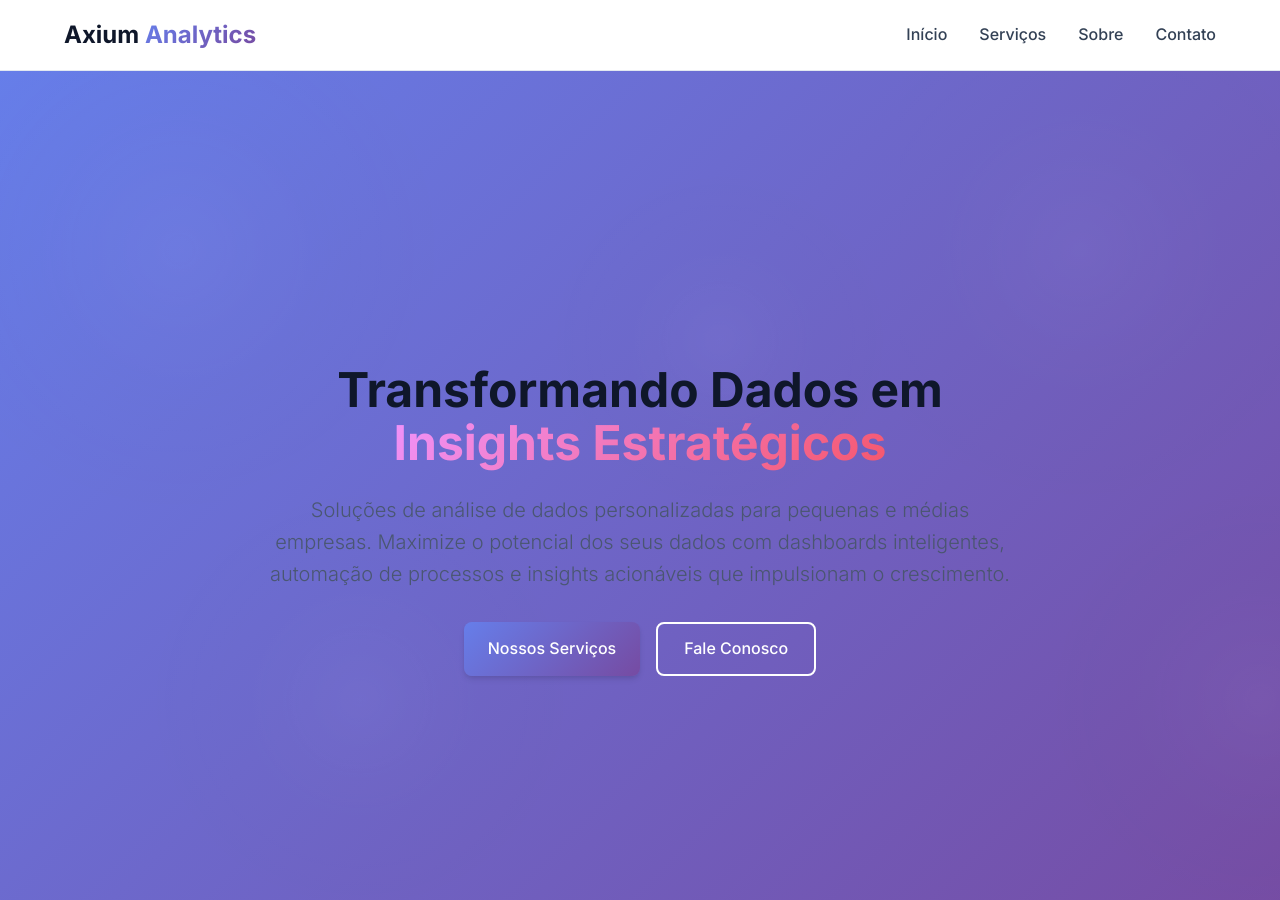
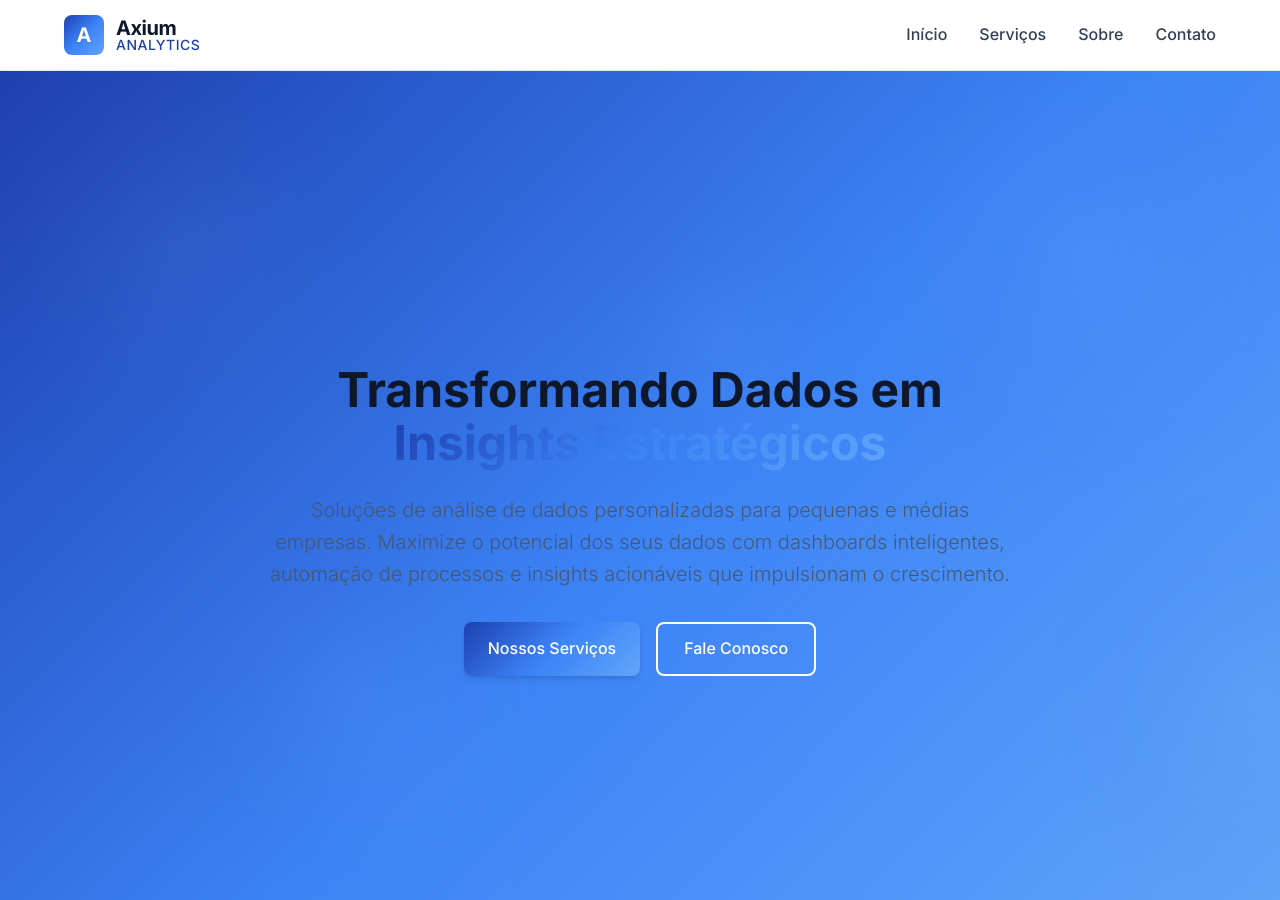
Before and after one commit to misaelsvp/axium-analytics, a Jekyll site: the page built from index.html, in a window 1280 px wide and 900 px high. Built offline with Jekyll 4.4.1, drawn with Linux system fonts in a browser that asks for light colours.

```diff
--- a/Gemfile
+++ b/Gemfile
@@ -1,6 +1,6 @@
 source "https://rubygems.org"
 
-gem "jekyll", "~> 4.3"
+gem "jekyll", "~> 4.2"
 gem "minima", "~> 2.5"
 
 group :jekyll_plugins do
--- a/_layouts/default.html
+++ b/_layouts/default.html
@@ -16,6 +16,7 @@
     <link href="https://fonts.googleapis.com/css2?family=Inter:wght@300;400;500;600;700&display=swap" rel="stylesheet">
 
     <!-- Favicon -->
+    <link rel="icon" type="image/svg+xml" href="{{ '/assets/images/favicon.svg' | relative_url }}">
     <link rel="icon" type="image/x-icon" href="{{ '/assets/images/favicon.ico' | relative_url }}">
 
     <!-- Open Graph -->
@@ -35,8 +36,15 @@
         <div class="nav-container">
             <div class="nav-logo">
                 <a href="{{ '/' | relative_url }}">
-                    <span class="logo-text">Axium</span>
-                    <span class="logo-accent">Analytics</span>
+                    <div class="logo-container">
+                        <div class="logo-icon">
+                            <div class="logo-a">A</div>
+                        </div>
+                        <div class="logo-text">
+                            <span class="logo-main">Axium</span>
+                            <span class="logo-sub">Analytics</span>
+                        </div>
+                    </div>
                 </a>
             </div>
             <div class="nav-menu" id="nav-menu">
--- a/_sass/_components.scss
+++ b/_sass/_components.scss
@@ -241,7 +241,7 @@
     &:focus {
       outline: none;
       border-color: $primary-color;
-      box-shadow: 0 0 0 3px rgba(102, 126, 234, 0.1);
+      box-shadow: 0 0 0 3px rgba(30, 64, 175, 0.1);
     }
   }
 
--- a/_sass/_layout.scss
+++ b/_sass/_layout.scss
@@ -29,19 +29,72 @@
 
   .nav-logo {
     a {
-      font-size: $font-size-2xl;
-      font-weight: 700;
       text-decoration: none;
+      display: flex;
+      align-items: center;
+      gap: $spacing-3;
+
+      .logo-container {
+        display: flex;
+        align-items: center;
+        gap: $spacing-3;
+      }
+
+      .logo-icon {
+        width: 40px;
+        height: 40px;
+        background: $primary-gradient;
+        border-radius: 8px;
+        display: flex;
+        align-items: center;
+        justify-content: center;
+        position: relative;
+        overflow: hidden;
+
+        &::before {
+          content: '';
+          position: absolute;
+          top: 0;
+          left: 0;
+          right: 0;
+          bottom: 0;
+          background: linear-gradient(45deg, rgba(255,255,255,0.1) 0%, transparent 50%, rgba(255,255,255,0.1) 100%);
+          transform: translateX(-100%);
+          transition: transform 0.6s ease;
+        }
+
+        &:hover::before {
+          transform: translateX(100%);
+        }
+
+        .logo-a {
+          color: $white;
+          font-size: $font-size-xl;
+          font-weight: 700;
+          font-family: 'Inter', sans-serif;
+          text-shadow: 0 1px 2px rgba(0,0,0,0.1);
+        }
+      }
 
       .logo-text {
-        color: $gray-900;
-      }
+        display: flex;
+        flex-direction: column;
+        line-height: 1;
 
-      .logo-accent {
-        background: $primary-gradient;
-        -webkit-background-clip: text;
-        -webkit-text-fill-color: transparent;
-        background-clip: text;
+        .logo-main {
+          font-size: $font-size-xl;
+          font-weight: 700;
+          color: $gray-900;
+          letter-spacing: -0.5px;
+        }
+
+        .logo-sub {
+          font-size: $font-size-sm;
+          font-weight: 500;
+          color: $primary-color;
+          letter-spacing: 0.5px;
+          text-transform: uppercase;
+        }
       }
     }
   }
--- a/_sass/_variables.scss
+++ b/_sass/_variables.scss
@@ -1,18 +1,18 @@
 // Axium Analytics - Design System
-// Cores fluidas e modernas com pegada MBB
+// Paleta de cores baseada na identidade visual da Axium
 
-// Cores primárias - Gradiente fluido
-$primary-gradient: linear-gradient(135deg, #667eea 0%, #764ba2 100%);
-$secondary-gradient: linear-gradient(135deg, #f093fb 0%, #f5576c 100%);
-$accent-gradient: linear-gradient(135deg, #4facfe 0%, #00f2fe 100%);
+// Cores primárias - Baseadas no logo Axium (azuis)
+$primary-gradient: linear-gradient(135deg, #1e40af 0%, #3b82f6 50%, #60a5fa 100%);
+$secondary-gradient: linear-gradient(135deg, #0ea5e9 0%, #38bdf8 50%, #7dd3fc 100%);
+$accent-gradient: linear-gradient(135deg, #1d4ed8 0%, #2563eb 50%, #3b82f6 100%);
 
-// Cores sólidas baseadas no gradiente
-$primary-color: #667eea;
-$secondary-color: #764ba2;
-$accent-color: #4facfe;
-$success-color: #00d4aa;
-$warning-color: #ffb347;
-$error-color: #ff6b6b;
+// Cores sólidas baseadas no logo Axium
+$primary-color: #1e40af;        // Azul escuro principal
+$secondary-color: #3b82f6;      // Azul médio
+$accent-color: #60a5fa;         // Azul claro
+$success-color: #10b981;        // Verde para sucesso
+$warning-color: #f59e0b;        // Laranja para avisos
+$error-color: #ef4444;          // Vermelho para erros
 
 // Cores neutras
 $white: #ffffff;
--- a/index.html
+++ b/index.html
@@ -8,7 +8,7 @@
   <div class="hero-content">
     <h1 class="hero-title animate-fade-in-up">
       Transformando Dados em <br>
-      <span style="background: linear-gradient(135deg, #f093fb 0%, #f5576c 100%); -webkit-background-clip: text; -webkit-text-fill-color: transparent; background-clip: text;">
+      <span style="background: linear-gradient(135deg, #1e40af 0%, #3b82f6 50%, #60a5fa 100%); -webkit-background-clip: text; -webkit-text-fill-color: transparent; background-clip: text;">
         Insights Estratégicos
       </span>
     </h1>
@@ -104,22 +104,22 @@
 
         <div style="display: flex; flex-direction: column; gap: 1rem;">
           <div style="display: flex; align-items: center; gap: 1rem;">
-            <div style="width: 40px; height: 40px; background: linear-gradient(135deg, #667eea 0%, #764ba2 100%); border-radius: 50%; display: flex; align-items: center; justify-content: center; color: white; font-weight: bold;">✓</div>
+            <div style="width: 40px; height: 40px; background: linear-gradient(135deg, #1e40af 0%, #3b82f6 50%, #60a5fa 100%); border-radius: 50%; display: flex; align-items: center; justify-content: center; color: white; font-weight: bold;">✓</div>
             <span style="font-weight: 500;">Análise orientada a resultados práticos</span>
           </div>
           <div style="display: flex; align-items: center; gap: 1rem;">
-            <div style="width: 40px; height: 40px; background: linear-gradient(135deg, #667eea 0%, #764ba2 100%); border-radius: 50%; display: flex; align-items: center; justify-content: center; color: white; font-weight: bold;">✓</div>
+            <div style="width: 40px; height: 40px; background: linear-gradient(135deg, #1e40af 0%, #3b82f6 50%, #60a5fa 100%); border-radius: 50%; display: flex; align-items: center; justify-content: center; color: white; font-weight: bold;">✓</div>
             <span style="font-weight: 500;">Soluções personalizadas para cada cliente</span>
           </div>
           <div style="display: flex; align-items: center; gap: 1rem;">
-            <div style="width: 40px; height: 40px; background: linear-gradient(135deg, #667eea 0%, #764ba2 100%); border-radius: 50%; display: flex; align-items: center; justify-content: center; color: white; font-weight: bold;">✓</div>
+            <div style="width: 40px; height: 40px; background: linear-gradient(135deg, #1e40af 0%, #3b82f6 50%, #60a5fa 100%); border-radius: 50%; display: flex; align-items: center; justify-content: center; color: white; font-weight: bold;">✓</div>
             <span style="font-weight: 500;">Suporte contínuo e acompanhamento</span>
           </div>
         </div>
       </div>
 
       <div style="text-align: center;">
-        <div style="width: 300px; height: 300px; background: linear-gradient(135deg, #667eea 0%, #764ba2 100%); border-radius: 50%; margin: 0 auto; display: flex; align-items: center; justify-content: center; color: white; font-size: 4rem; font-weight: bold; box-shadow: 0 20px 40px rgba(102, 126, 234, 0.3);">
+        <div style="width: 300px; height: 300px; background: linear-gradient(135deg, #1e40af 0%, #3b82f6 50%, #60a5fa 100%); border-radius: 50%; margin: 0 auto; display: flex; align-items: center; justify-content: center; color: white; font-size: 4rem; font-weight: bold; box-shadow: 0 20px 40px rgba(30, 64, 175, 0.3);">
           AX
         </div>
       </div>
@@ -175,7 +175,7 @@
     </p>
     <div class="cta-buttons">
       <a href="mailto:contato@axiumanalytics.com" class="btn btn-secondary">Fale Conosco</a>
-      <a href="https://linkedin.com/in/misaels" target="_blank" class="btn" style="background: white; color: #667eea; border: 2px solid white;">LinkedIn</a>
+      <a href="https://linkedin.com/in/misaels" target="_blank" class="btn" style="background: white; color: #1e40af; border: 2px solid white;">LinkedIn</a>
     </div>
   </div>
 </section>
```
Also changed, not shown: .github/workflows/jekyll.yml, assets/images/favicon.svg (added).
